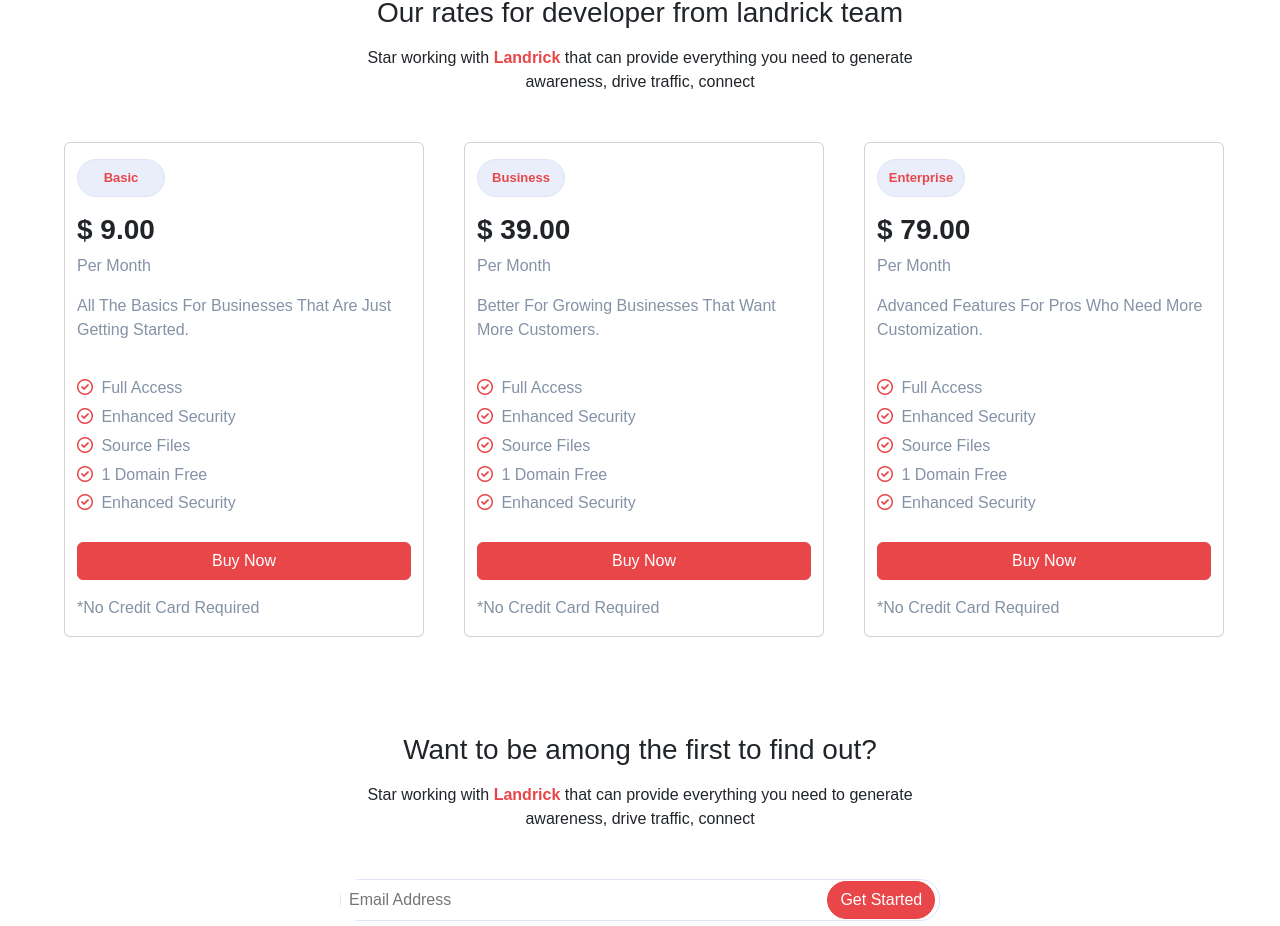
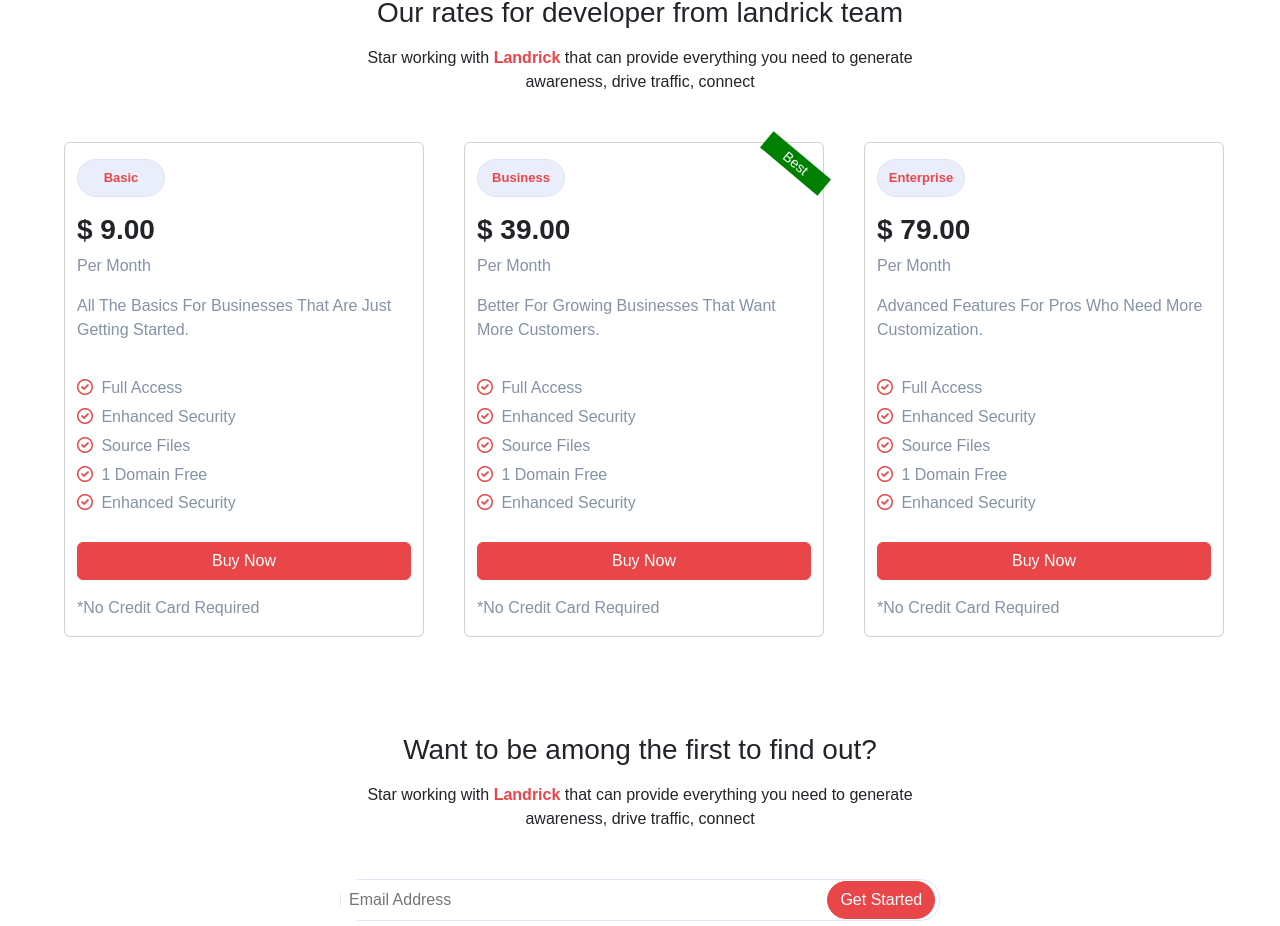
Before and after one commit to AndresiniGiovanni/proj-html-vuejs, a Vue app: page / in a window 1280 px wide. Shown: the part 2172-3098 px from the top of the page. Built offline with nearby package versions, Linux system fonts and the light colour scheme.

Commit message:
test sticker su card

```diff
--- a/src/components/CardsComponent.vue
+++ b/src/components/CardsComponent.vue
@@ -9,6 +9,7 @@
         <div class="blueicons plan my-circle mt-3 text-capitalize">
           {{ text.type }}
         </div>
+        <div class="position-absolute best">{{ text.sticker }}</div>
         <h3 class="mt-3 bold">&#36; {{ text.price }}</h3>
         <p class="graytext text-capitalize">{{ text.month }}</p>
         <p class="graytext text-capitalize">{{ text.prg }}</p>
@@ -72,7 +73,17 @@ export default {
   width: 30%;
   margin-bottom: 3rem;
 }
-
+.best {
+  top: +10px;
+  right: -10px;
+  width: 75px;
+  background-color: green;
+  color: white;
+  text-transform: capitalize;
+  text-align: center;
+  transform: rotate(40deg);
+  font-size: 14px;
+}
 .my-cards:hover {
   transition: 1s;
   transform: scale(1.1);
--- a/src/store.js
+++ b/src/store.js
@@ -51,6 +51,7 @@ export const store = reactive({
       price: "39.00",
       month: "per month",
       prg: "better for growing businesses that want more customers.",
+      sticker: 'best',
 
       full: "full access",
       security: "enhanced security",
```
